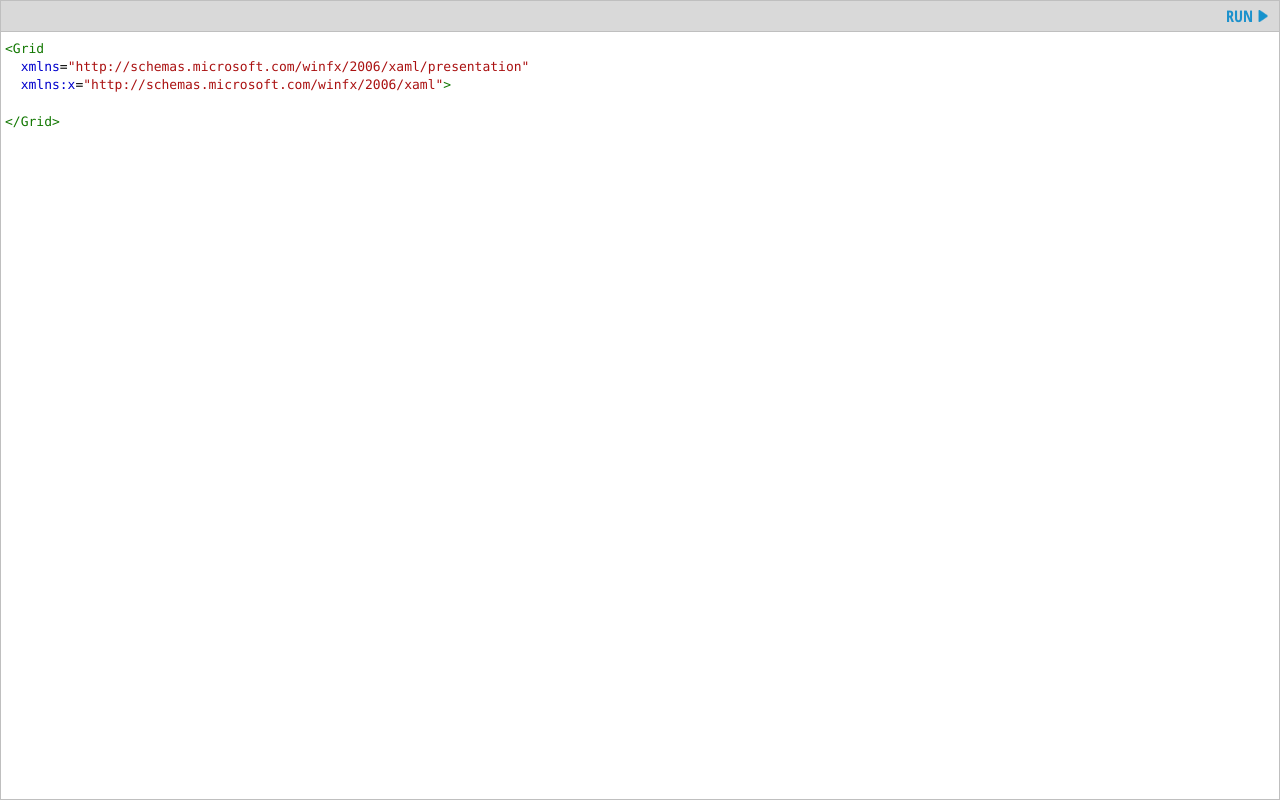
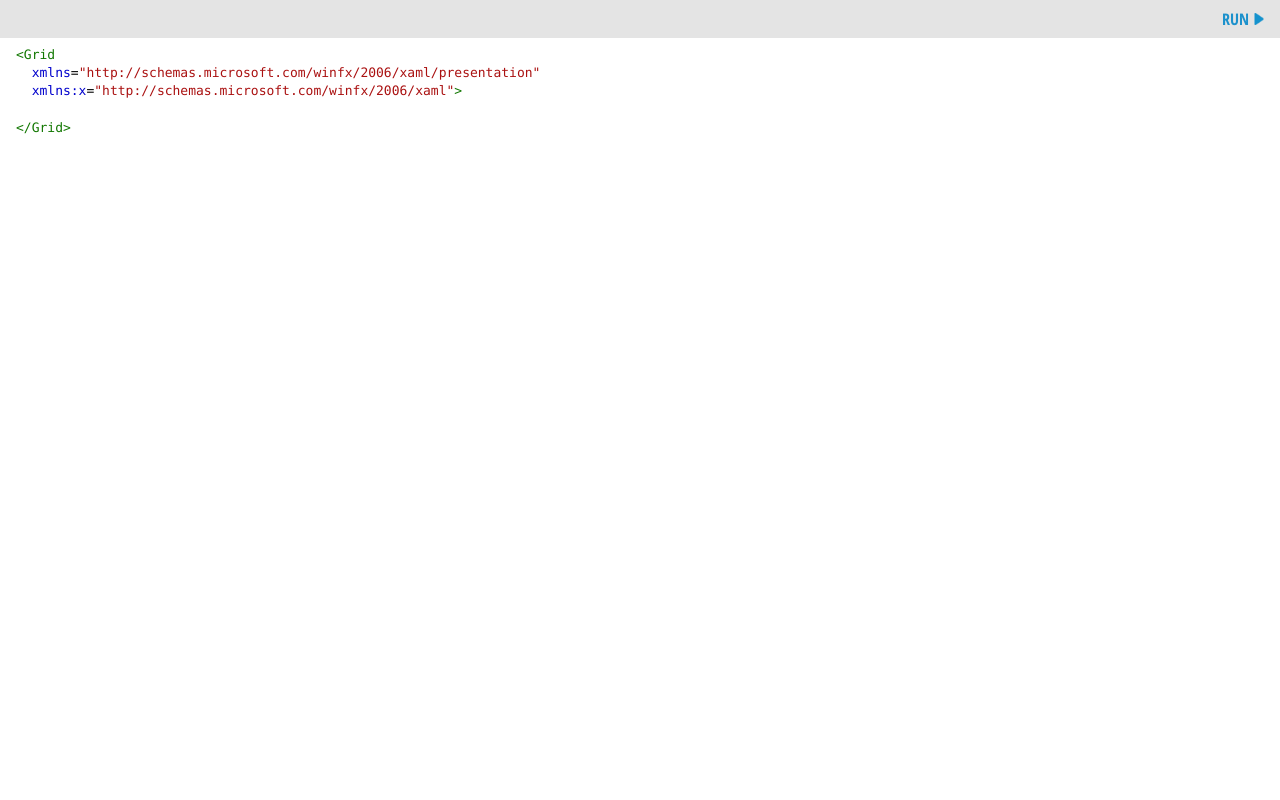
Before and after one commit to Noesis/Xamltoy, a React app: page /code in a window 1280 px wide. Built offline with nearby package versions, Linux system fonts and the light colour scheme.

Commit message:
Adjusted style of code preview to better match code blocks in forum

```diff
--- a/src/styles/style.css
+++ b/src/styles/style.css
@@ -156,38 +156,37 @@ h3{
 .codePreviewNavbar{
   z-index: 200;
   width: 100%;
-  height: 32px;
-  background-color: #d9d9d9;
-  border: 1px solid #bfbfbf;
+  height: 38px;
+  background-color: #e4e4e4;
   display: flex;
   justify-content: space-between;
   font-family: 'Open Sans Condensed', sans-serif;
   font-weight: bold;
-  font-size: 18px;
+  font-size: 16px;
 }
 .codePreviewNavbar p{
   align-items: center;
-  line-height: 30px;
-  margin-left: 10px;
+  line-height: 38px;
+  margin-left: 15px;
   color: #384349;
 }
 .codePreviewNavbar a p{
   color: #1c91cc;
-  font-size: 16px;
   margin-right: 4px;
 }
-.codePreviewNavbar a {
+.codePreviewNavbar a{
   align-items: center;
   display: flex;
 }
 .codePreviewNavbar img{
   height: 12px;
-  margin-right: 10px;
+  margin-right: 15px;
 }
 .codePreviewCode{
-  height: calc(100% - 32px);
-  border: 1px solid #bfbfbf;
-  border-top-width: 0;
+  height: calc(100% - 38px);
+}
+.codePreviewCode .react-codemirror2.CodeMirror {
+  padding-left: 12px;
 }
 .CodeMirror{
   height: 100%;
```
